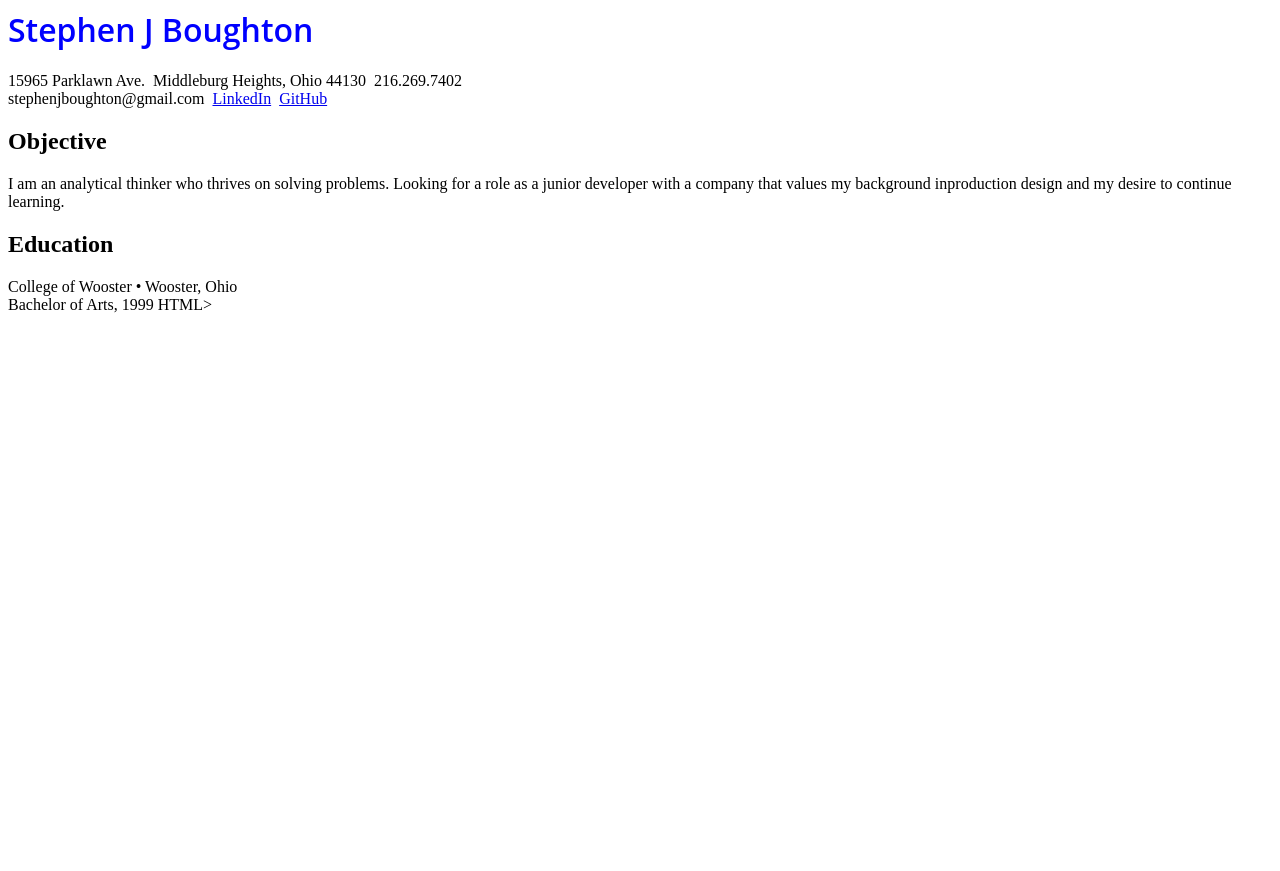
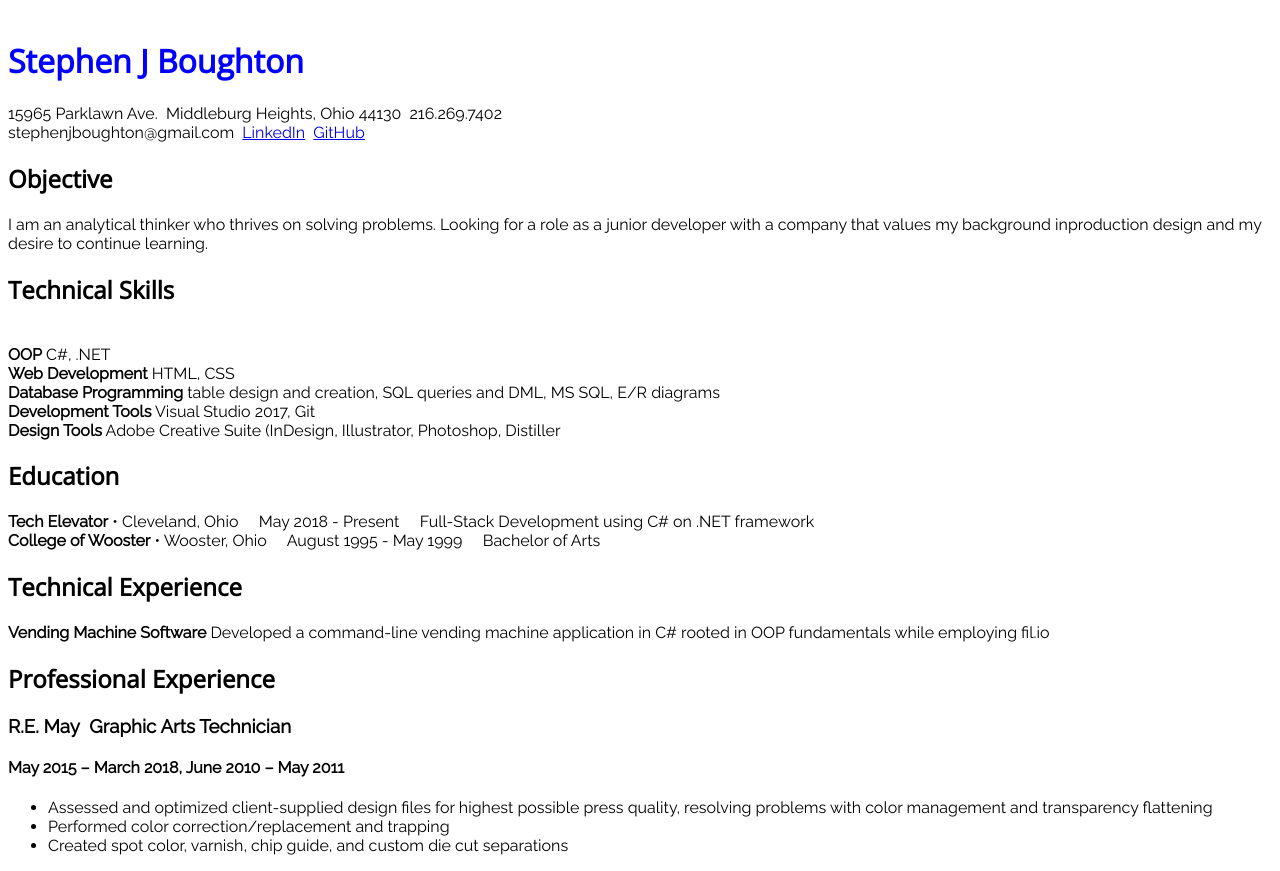
Before and after one commit to stephenjboughton/stephenjboughton.github.io, a plain HTML site: page index.html in a window 1280 px wide. Before the commit the page ends 800 px from the top, so only its background shows below. Drawn offline with nearby package versions, Linux system fonts and the light colour scheme; a web font is replaced by a local one.

Commit message:
subdivided areas for grid, added education, tech exper, started pr exper

```diff
--- a/index.html
+++ b/index.html
@@ -1,25 +1,58 @@
+<!DOCTYPE html>
 <HTML>
     <HEAD>
-      <link href="https://fonts.googleapis.com/css?family=Openk Sans" rel="stylesheet" type="text/css">
+      <link href="https://fonts.googleapis.com/css?family=Open+Sans" rel="stylesheet" type="text/css">
+      <link href="https://fonts.googleapis.com/css?family=Raleway" rel="stylesheet" type="text/css">
       <LINK href="portfoliostyle.css" rel="stylesheet" type="text/css">
     </HEAD>
 
+<div class = "wrapper"></div>
+  <div class = "header">
+    <H1>Stephen J Boughton</H1>
+    <body>15965 Parklawn Ave.&nbsp&nbspMiddleburg Heights, Ohio 44130&nbsp&nbsp216.269.7402</body><br>
+    <body>stephenjboughton@gmail.com&nbsp&nbsp<a href="https://www.linkedin.com/in/stephenjboughton/" target="new">LinkedIn</a>&nbsp&nbsp<a href="https://github.com/stephenjboughton" target="new">GitHub</a></body>
+  </div>
 
-<H1>Stephen J Boughton</H1>
-<body>15965 Parklawn Ave.&nbsp&nbspMiddleburg Heights, Ohio 44130&nbsp&nbsp216.269.7402</body><br>
-<body>stephenjboughton@gmail.com&nbsp&nbsp<a href="https://www.linkedin.com/in/stephenjboughton/" target="new">LinkedIn</a>&nbsp&nbsp<a href="https://github.com/stephenjboughton" target="new">GitHub</a></body>
+  <div class = "mini">
+    <h2>Objective</h2>
+    <body>I am an analytical thinker who thrives on solving problems. Looking for a role as a junior developer with a company that values my background inproduction design and my desire to continue learning.</body>
+
+    <h2>Technical Skills</h2><br>
+    <body><span>OOP</span> C#, .NET</body><br>
+    <body><span>Web Development</span> HTML, CSS</body><br>
+    <body><span>Database Programming</span> table design and creation, SQL queries and DML, MS SQL, E/R diagrams</body><br>
+    <body><span>Development Tools</span> Visual Studio 2017, Git</body><br>
+    <body><span>Design Tools</span> Adobe Creative Suite (InDesign, Illustrator, Photoshop, Distiller</body>
+
+
+    <h2>Education</h2>
+    <body><Span>Tech Elevator</Span>  • Cleveland, Ohio &nbsp&nbsp&nbsp May 2018 - Present &nbsp&nbsp&nbsp Full-Stack Development using C# on .NET framework</body><br>
+    <body><span>College of Wooster</span> • Wooster, Ohio &nbsp&nbsp&nbsp August 1995 - May 1999 &nbsp&nbsp&nbsp Bachelor of Arts</body>
+
+  </div>
+
+  <div class = "maxi">
+    <h2>Technical Experience</h2>
+    <body><span>Vending Machine Software</span> Developed a command-line vending machine application in C# rooted in OOP fundamentals while employing fil.io</body>
+
+    <h2>Professional Experience</h2>
+    <h3><span>R.E. May</span>&nbsp&nbspGraphic Arts Technician</h3>
+    <h4>May 2015 – March 2018, June 2010 – May 2011</h4>
+    <ul>
+      <li>Assessed and optimized client-supplied design files for highest possible press quality, resolving problems with color management and transparency flattening</li>
+      <li>Performed color correction/replacement and trapping</li>
+      <li>Created spot color, varnish, chip guide, and custom die cut separations</li>
+    </ul>
+
+
+  </div>
+</div>
 
 
 
-<h2>Objective</h2>
-<body>I am an analytical thinker who thrives on solving problems. Looking for a role as a junior developer with a company that values my background inproduction design and my desire to continue learning.</body>
-
-<h2></h2>
-<body></body>
 
 
-<h2>Education</h2>
-<body>College of Wooster • Wooster, Ohio<br>Bachelor of Arts, 1999</body>
 
 
-</>HTML>
+
+</HTML>
--- a/portfoliostyle.css
+++ b/portfoliostyle.css
@@ -1,3 +1,39 @@
+html {
+	font-size: 16px;
+  }
+
+body {
+	font-family: "Raleway";
+  }
+
+.wrapper {
+	display: grid;
+	grid-template-columns: 1fr 1fr 1fr;
+	grid-gap: 10px;
+	grid-template-areas:
+	  "header header header"
+	  "mini maxi maxi"
+}
+
+.header {
+  grid-area: header;
+}
+
+.maxi {
+  grid-area: maxi;
+}
+
+.mini {
+  grid-area: mini;
+}
+
+
+p {
+	font-famil: "Raleway";
+}
+body span {
+	font-weight: bolder;
+}
 
 h1 {
 	font-family: Open Sans;
@@ -6,11 +42,25 @@ h1 {
 	color: blue;
 }
 
-hs {
+h2 {
 	font-family: Open Sans;
 	font-size: 14 px;
+}
 
-body {
-	font-family: Open Sans;
+h3 {
+	font-size: 12 px;
+	font-weight: bold;
+}
+
+h3 span {
+	font-weight: bolder;
+}
+
+h4 {
+	font-size: 11 px;
+	font-weight: bold;
+}
+
+ul {
 	font-size: 10 px;
 }
```
